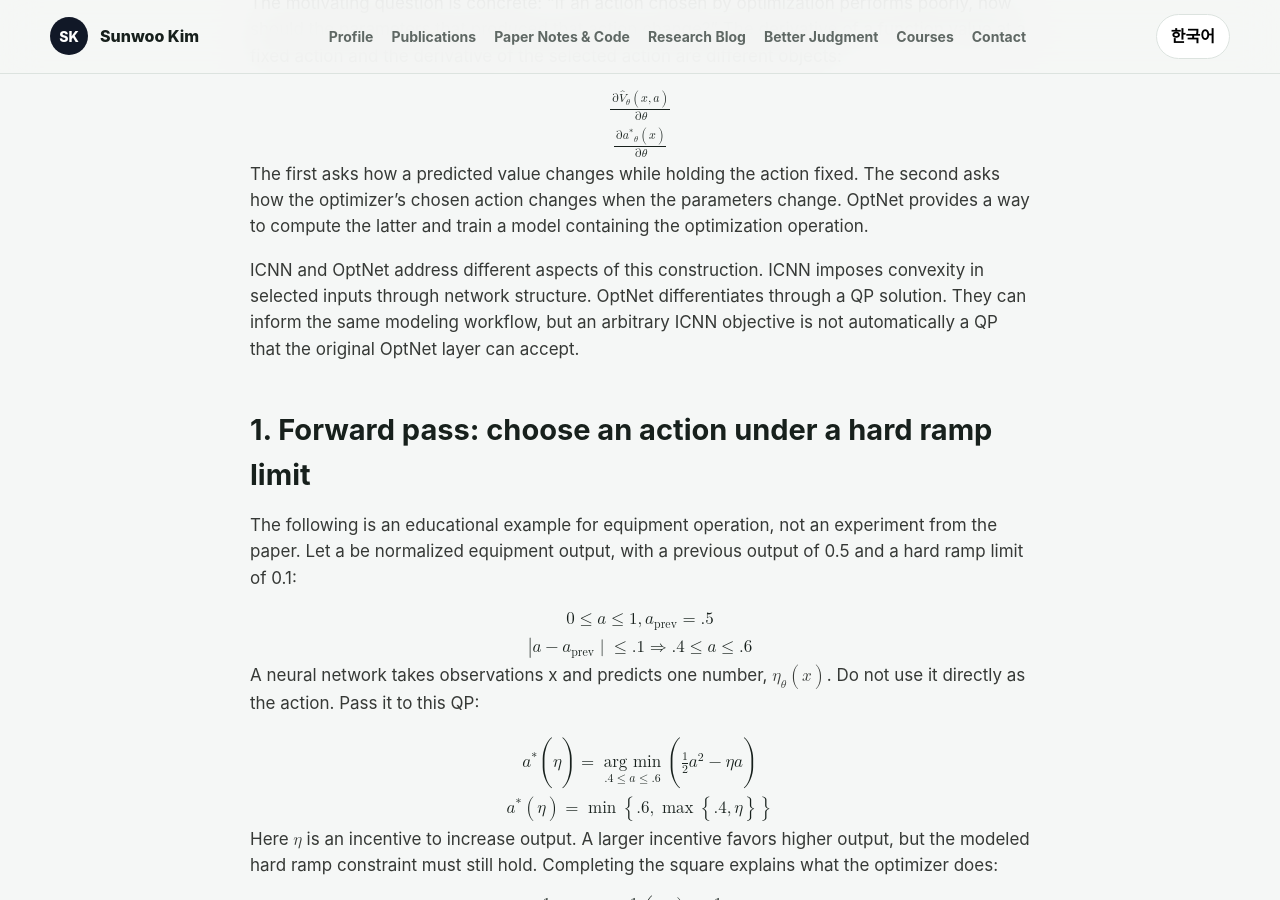
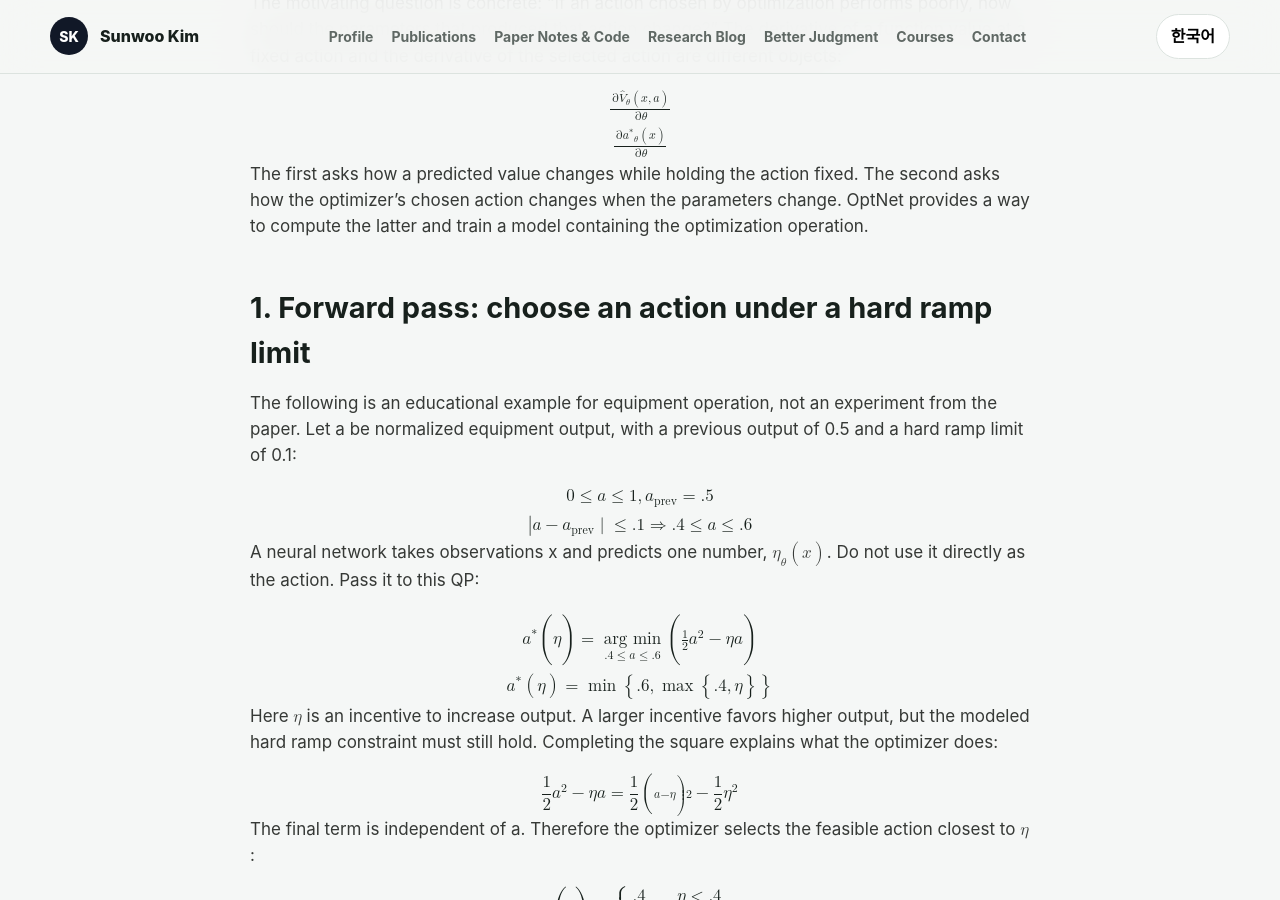
Before and after one commit to SunBooGermany/SunBooGermany.github.io, a Jekyll site: the page built from _posts/2026-10-11-optnet-differentiating-optimal-actions.md, in a window 1280 px wide and 900 px high, scrolled down 871 px. Built offline with Jekyll 4.4.1, drawn with Linux system fonts in a browser that asks for light colours; some of the changed lines change nothing that is shown; some of the changed text lies outside the part shown.

Commit message:
Remove ICNN comparisons and references from bilingual OptNet note

```diff
--- a/_posts/2026-10-11-optnet-differentiating-optimal-actions.md
+++ b/_posts/2026-10-11-optnet-differentiating-optimal-actions.md
@@ -41,8 +41,6 @@ The motivating question is concrete: “If an action chosen by optimization perf
 <math display="block" aria-label="Value derivative at a fixed action versus optimal action derivative"><mtable columnalign="left"><mtr><mtd><mfrac><mrow><mo>∂</mo><msub><mover><mi>V</mi><mo>^</mo></mover><mi>θ</mi></msub><mo>(</mo><mi>x</mi><mo>,</mo><mi>a</mi><mo>)</mo></mrow><mrow><mo>∂</mo><mi>θ</mi></mrow></mfrac></mtd></mtr><mtr><mtd><mfrac><mrow><mo>∂</mo><msub><msup><mi>a</mi><mo>*</mo></msup><mi>θ</mi></msub><mo>(</mo><mi>x</mi><mo>)</mo></mrow><mrow><mo>∂</mo><mi>θ</mi></mrow></mfrac></mtd></mtr></mtable></math>
 
 The first asks how a predicted value changes while holding the action fixed. The second asks how the optimizer's chosen action changes when the parameters change. OptNet provides a way to compute the latter and train a model containing the optimization operation.
-
-ICNN and OptNet address different aspects of this construction. ICNN imposes convexity in selected inputs through network structure. OptNet differentiates through a QP solution. They can inform the same modeling workflow, but an arbitrary ICNN objective is not automatically a QP that the original OptNet layer can accept.
 
 ## 1. Forward pass: choose an action under a hard ramp limit
 
@@ -173,7 +171,6 @@ The calculation rests on the zero KKT residual and its local regularity. Feasibi
 ## References
 
 - Amos, B., and Kolter, J. Z. (2017). *OptNet: Differentiable Optimization as a Layer in Neural Networks*. In *Proceedings of the 34th International Conference on Machine Learning*, PMLR 70, 136–145. [Official metadata](https://proceedings.mlr.press/v70/amos17a.html), [ICML paper PDF](https://proceedings.mlr.press/v70/amos17a/amos17a.pdf), [arXiv:1703.00443](https://arxiv.org/abs/1703.00443).
-- Amos, B., Xu, L., and Kolter, J. Z. (2017). *Input Convex Neural Networks*. ICML, PMLR 70, 146–155. [Official paper page](https://proceedings.mlr.press/v70/amos17b.html).
 - *Implicit Layers Tutorial*, Chapter 5, “Differentiable optimization.” KKT residuals and implicit differentiation. [Tutorial chapter](https://implicit-layers-tutorial.org/differentiable_optimization/).
 
 <!-- ko -->
@@ -185,8 +182,6 @@ Amos와 Kolter의 ICML 2017 논문 *OptNet: Differentiable Optimization as a Lay
 <math display="block" aria-label="Value derivative at a fixed action versus optimal action derivative"><mtable columnalign="left"><mtr><mtd><mfrac><mrow><mo>∂</mo><msub><mover><mi>V</mi><mo>^</mo></mover><mi>θ</mi></msub><mo>(</mo><mi>x</mi><mo>,</mo><mi>a</mi><mo>)</mo></mrow><mrow><mo>∂</mo><mi>θ</mi></mrow></mfrac></mtd></mtr><mtr><mtd><mfrac><mrow><mo>∂</mo><msub><msup><mi>a</mi><mo>*</mo></msup><mi>θ</mi></msub><mo>(</mo><mi>x</mi><mo>)</mo></mrow><mrow><mo>∂</mo><mi>θ</mi></mrow></mfrac></mtd></mtr></mtable></math>
 
 첫 번째는 action을 고정했을 때 예측값이 어떻게 달라지는지를 묻는다. 두 번째는 파라미터를 바꾸면 최적화가 선택하는 action이 어떻게 움직이는지를 묻는다. OptNet은 두 번째 미분을 계산하여 최적화 연산을 포함한 전체 모델을 학습할 수 있게 한다.
-
-ICNN과 OptNet은 각각 함수의 구조와 최적화 연산을 통한 학습에 초점을 둔다. ICNN은 신경망 구조로 특정 입력에 대한 convexity를 부여한다. OptNet은 QP의 해를 거쳐 미분한다. 같은 모델링 과정에서 두 관점이 유용할 수 있지만, 임의의 ICNN 목적함수가 원래 OptNet layer에 넣을 수 있는 QP로 자동 변환되는 것은 아니다.
 
 ## 1. Forward pass: hard ramp를 지키는 action 선택
 
@@ -317,5 +312,4 @@ OptNet solver는 primal–dual interior-point 방법을 사용하며, forward so
 ## 참고문헌
 
 - Amos, B., and Kolter, J. Z. (2017). *OptNet: Differentiable Optimization as a Layer in Neural Networks*. In *Proceedings of the 34th International Conference on Machine Learning*, PMLR 70, 136–145. [공식 서지정보](https://proceedings.mlr.press/v70/amos17a.html), [ICML 논문 PDF](https://proceedings.mlr.press/v70/amos17a/amos17a.pdf), [arXiv:1703.00443](https://arxiv.org/abs/1703.00443).
-- Amos, B., Xu, L., and Kolter, J. Z. (2017). *Input Convex Neural Networks*. ICML, PMLR 70, 146–155. [공식 논문 페이지](https://proceedings.mlr.press/v70/amos17b.html).
 - *Implicit Layers Tutorial*, Chapter 5, “Differentiable optimization.” KKT residual과 implicit differentiation. [튜토리얼 장](https://implicit-layers-tutorial.org/differentiable_optimization/).
```
